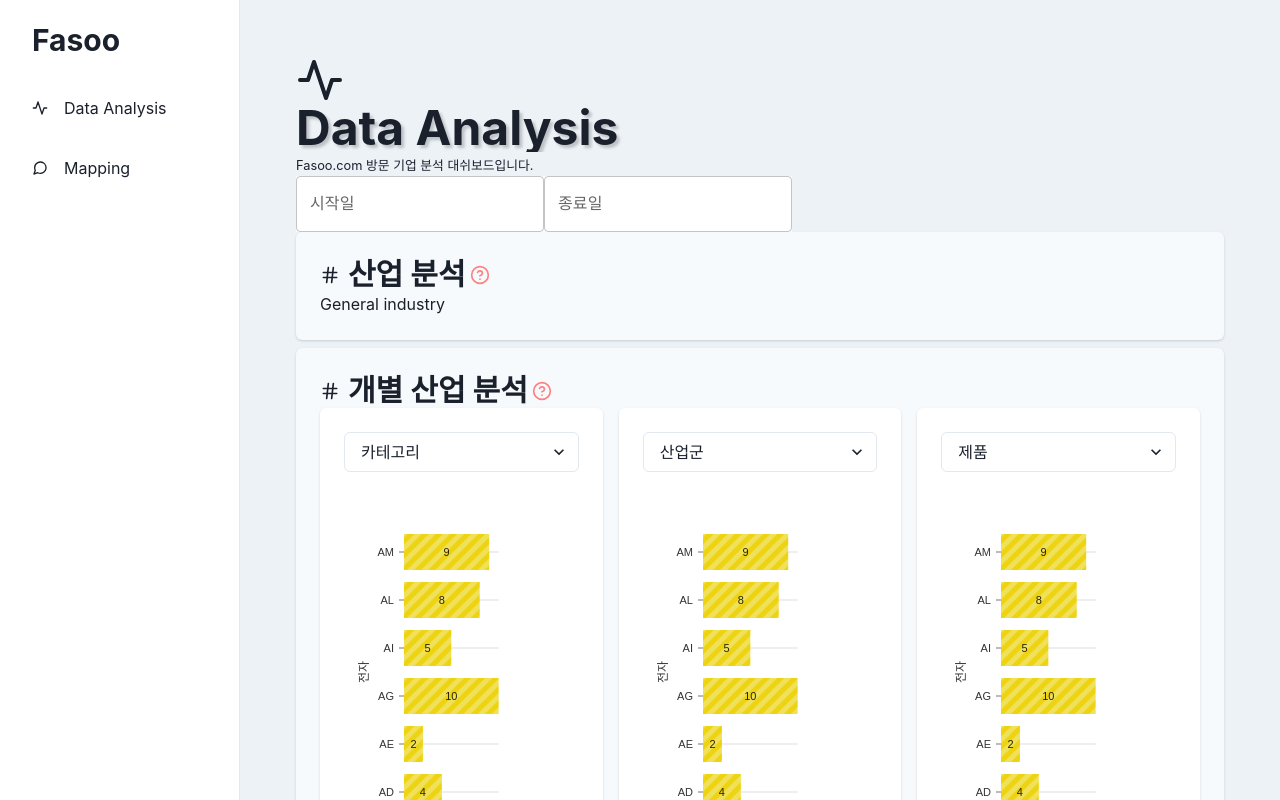
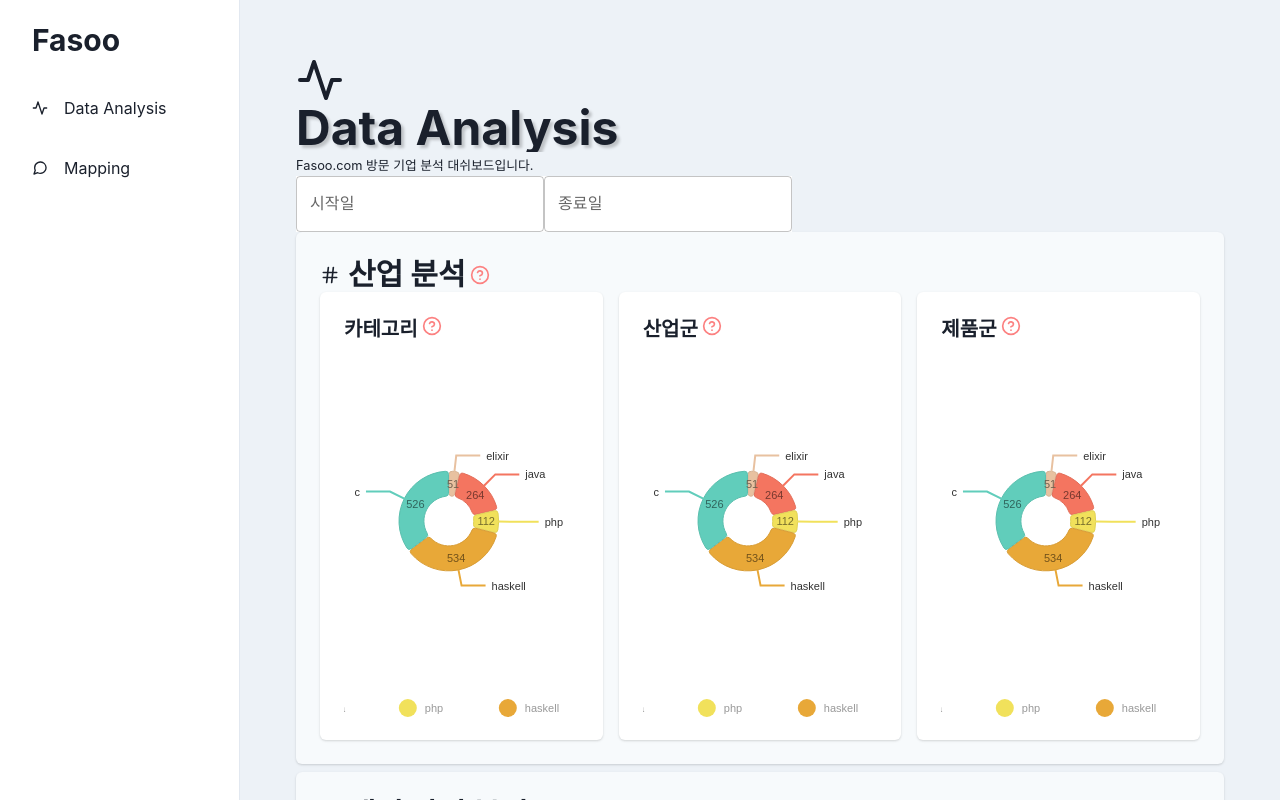
Before and after one commit to LogBoard-fasoo/logboard_client, a React (Create React App) app: page / in a window 1280 px wide. Shown: the top 800 px of the page. Built offline with nearby package versions, Linux system fonts and the light colour scheme.

Commit message:
feat: pie chart

```diff
--- a/package.json
+++ b/package.json
@@ -11,6 +11,7 @@
     "@mui/material": "^5.13.3",
     "@mui/x-date-pickers": "^6.6.0",
     "@nivo/bar": "^0.83.0",
+    "@nivo/pie": "^0.83.0",
     "@testing-library/jest-dom": "^5.16.5",
     "@testing-library/react": "^13.4.0",
     "@testing-library/user-event": "^13.5.0",
--- /dev/null
+++ b/src/components/common/PieChart.jsx
@@ -0,0 +1,74 @@
+import React from "react";
+import { ResponsivePie } from "@nivo/pie";
+
+export default function PieChart({ data }) {
+    return (
+        <ResponsivePie
+            data={data}
+            margin={{ top: 40, right: 80, bottom: 80, left: 55 }}
+            innerRadius={0.5}
+            padAngle={0.7}
+            cornerRadius={3}
+            activeOuterRadiusOffset={8}
+            borderWidth={1}
+            borderColor={{
+                from: "color",
+                modifiers: [["darker", 0.2]],
+            }}
+            arcLinkLabelsSkipAngle={10}
+            arcLinkLabelsTextColor="#333333"
+            arcLinkLabelsThickness={2}
+            arcLinkLabelsColor={{ from: "color" }}
+            arcLabelsSkipAngle={10}
+            arcLabelsTextColor={{
+                from: "color",
+                modifiers: [["darker", 2]],
+            }}
+            defs={[
+                {
+                    id: "dots",
+                    type: "patternDots",
+                    background: "inherit",
+                    color: "rgba(255, 255, 255, 0.3)",
+                    size: 4,
+                    padding: 1,
+                    stagger: true,
+                },
+                {
+                    id: "lines",
+                    type: "patternLines",
+                    background: "inherit",
+                    color: "rgba(255, 255, 255, 0.3)",
+                    rotation: -45,
+                    lineWidth: 6,
+                    spacing: 10,
+                },
+            ]}
+            legends={[
+                {
+                    anchor: "bottom",
+                    direction: "row",
+                    justify: false,
+                    translateX: 0,
+                    translateY: 56,
+                    itemsSpacing: 0,
+                    itemWidth: 100,
+                    itemHeight: 18,
+                    itemTextColor: "#999",
+                    itemDirection: "left-to-right",
+                    itemOpacity: 1,
+                    symbolSize: 18,
+                    symbolShape: "circle",
+                    effects: [
+                        {
+                            on: "hover",
+                            style: {
+                                itemTextColor: "#000",
+                            },
+                        },
+                    ],
+                },
+            ]}
+        />
+    );
+}
--- a/src/components/dataAnalysis/GeneralIndustry.jsx
+++ b/src/components/dataAnalysis/GeneralIndustry.jsx
@@ -1,5 +1,58 @@
 import React from "react";
+import { Box, Grid, Heading } from "@chakra-ui/react";
+import PieChart from "../common/PieChart";
+import CustomTooltip from "../common/Tooltip";
+
+const data = [
+    {
+        id: "elixir",
+        value: 51,
+    },
+    {
+        id: "java",
+        value: 264,
+    },
+    {
+        id: "php",
+        value: 112,
+    },
+    {
+        id: "haskell",
+        value: 534,
+    },
+    {
+        id: "c",
+        value: 526,
+    },
+];
 
 export default function GeneralIndustry() {
-    return <div>General industry</div>;
+    const props = [
+        { title: "카테고리", data: data },
+        { title: "산업군", data: data },
+        { title: "제품군", data: data },
+    ];
+    return (
+        <Box>
+            <Grid templateColumns={{ base: "1fr", xl: "1fr 1fr 1fr" }} gap={4}>
+                {props.map((prop, idx) => (
+                    <GeneralIndustryBox key={idx} {...prop} />
+                ))}
+            </Grid>
+        </Box>
+    );
 }
+
+function GeneralIndustryBox({ data, title }) {
+    return (
+        <Box boxShadow="base" p="6" rounded="md" bg="white">
+            <Box style={{ width: "100%", height: "400px" }}>
+                <Heading as="h3" fontSize="xl" fontWeight="bold">
+                    {title}
+                    <CustomTooltip tooltipContent={"Tip!"} />
+                </Heading>
+                <PieChart data={data} />
+            </Box>
+        </Box>
+    );
+}
--- a/src/components/dataAnalysis/SpecificCompany.jsx
+++ b/src/components/dataAnalysis/SpecificCompany.jsx
@@ -1,5 +1,5 @@
 import React from "react";
 
 export default function SpecificCompany() {
-    return <div>Specific company</div>;
+    return <div>Specific Company</div>;
 }
```
Also changed, not shown: 1 other file (tests, documents, lock files or other folders).
